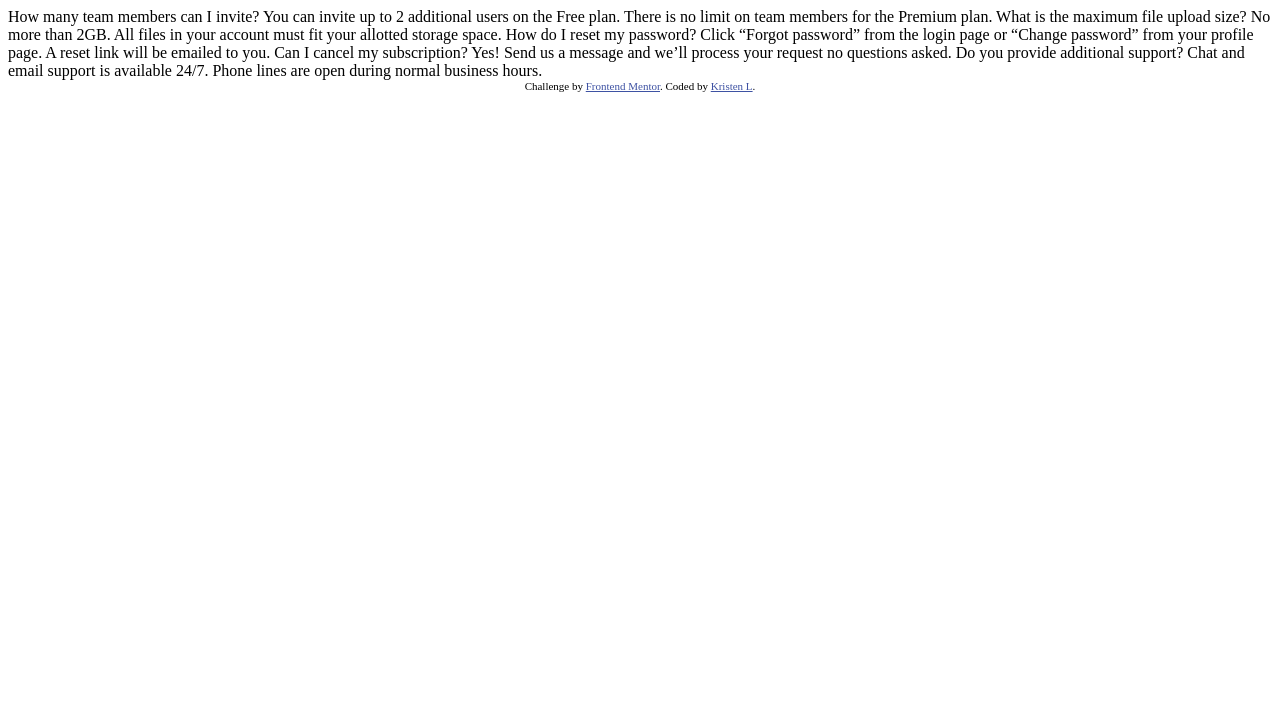
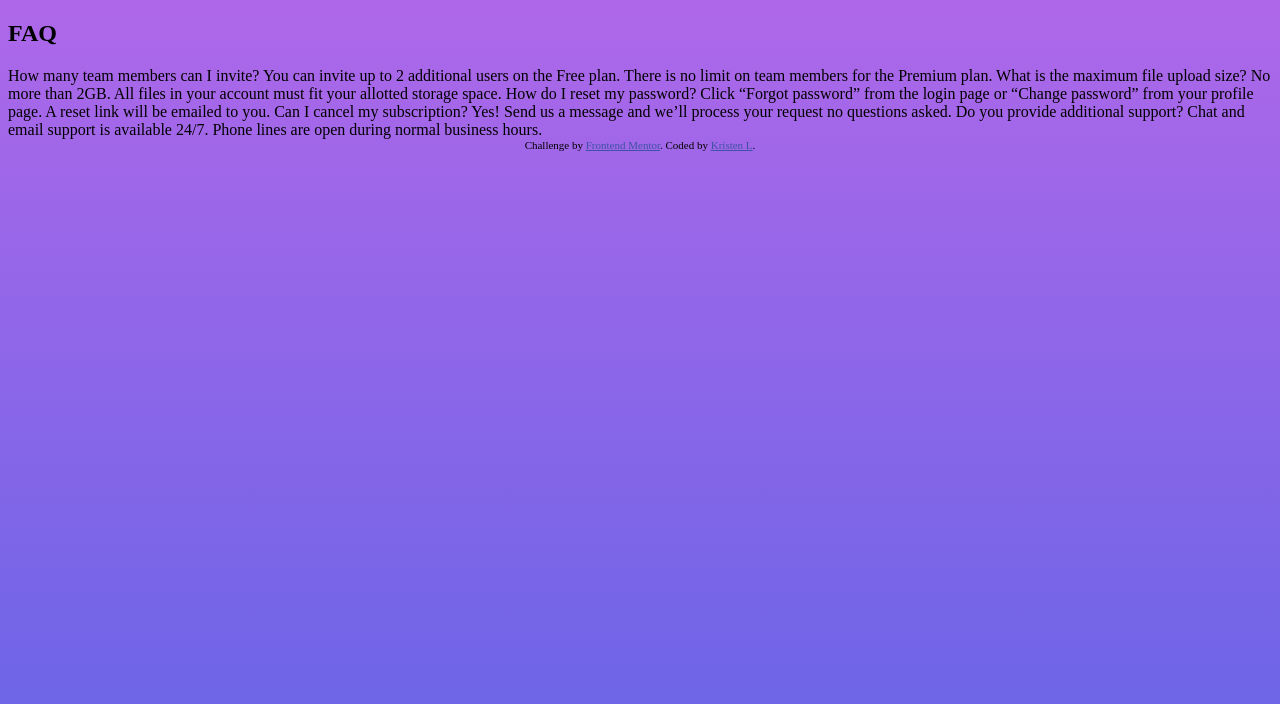
Before and after one commit to kdotelle/FAQAccordion, a website: page index.html in a window 1280 px wide. Drawn offline with Linux system fonts and the light colour scheme.

Commit message:
setup repository. set background gradient

```diff
--- /dev/null
+++ b/css/styles.css
@@ -0,0 +1,14 @@
+body {
+  background-image: linear-gradient(hsl(273, 75%, 66%), hsl(240, 73%, 65%));
+  height: 100%;
+  background-attachment: fixed;
+  background-repeat: no-repeat;
+}
+
+.attribution {
+  font-size: 11px;
+  text-align: center;
+}
+.attribution a {
+  color: hsl(228, 45%, 44%);
+}
--- a/index.html
+++ b/index.html
@@ -12,29 +12,26 @@
       href="./images/favicon-32x32.png"
     />
 
+    <!--CSS stylesheet-->
+    <link rel="stylesheet" href="css/styles.css" />
+
     <title>Frontend Mentor | FAQ Accordion Card</title>
 
     <!-- Feel free to remove these styles or customise in your own stylesheet 👍 -->
-    <style>
-      .attribution {
-        font-size: 11px;
-        text-align: center;
-      }
-      .attribution a {
-        color: hsl(228, 45%, 44%);
-      }
-    </style>
   </head>
   <body>
-    How many team members can I invite? You can invite up to 2 additional users
-    on the Free plan. There is no limit on team members for the Premium plan.
-    What is the maximum file upload size? No more than 2GB. All files in your
-    account must fit your allotted storage space. How do I reset my password?
-    Click “Forgot password” from the login page or “Change password” from your
-    profile page. A reset link will be emailed to you. Can I cancel my
-    subscription? Yes! Send us a message and we’ll process your request no
-    questions asked. Do you provide additional support? Chat and email support
-    is available 24/7. Phone lines are open during normal business hours.
+    <div>
+      <h2>FAQ</h2>
+      How many team members can I invite? You can invite up to 2 additional
+      users on the Free plan. There is no limit on team members for the Premium
+      plan. What is the maximum file upload size? No more than 2GB. All files in
+      your account must fit your allotted storage space. How do I reset my
+      password? Click “Forgot password” from the login page or “Change password”
+      from your profile page. A reset link will be emailed to you. Can I cancel
+      my subscription? Yes! Send us a message and we’ll process your request no
+      questions asked. Do you provide additional support? Chat and email support
+      is available 24/7. Phone lines are open during normal business hours.
+    </div>
 
     <div class="attribution">
       Challenge by
```
Also changed, not shown: README-template.md.
